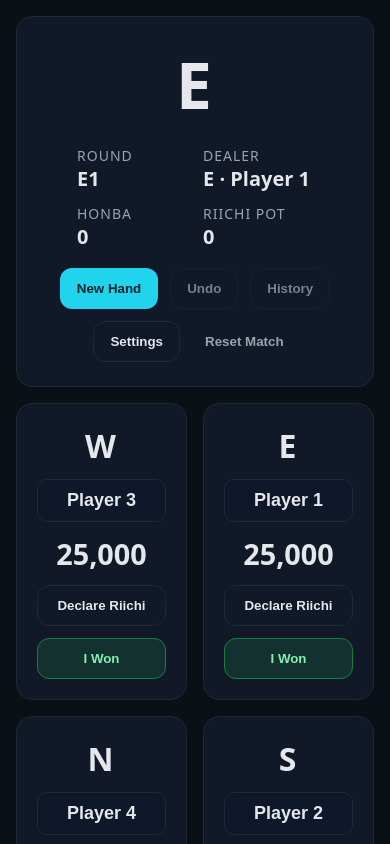
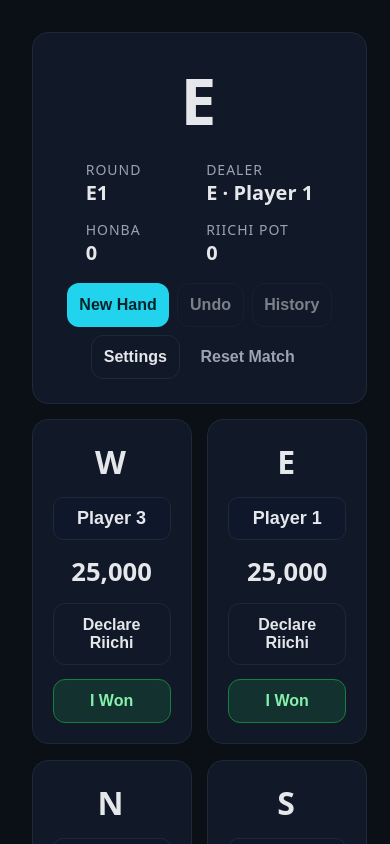
Before and after one commit to RaesakAce/raesakace.github.io, a Svelte app: page / in a window 390 px wide. Shown: the top 844 px of the page. Built offline with nearby package versions, Linux system fonts and the light colour scheme.

Commit message:
refactor layout and styles for responsive design

```diff
--- a/src/App.svelte
+++ b/src/App.svelte
@@ -21,6 +21,7 @@
   }
 </script>
 
+<div class="table-shell">
   <div class="table-grid">
     <div class="seat north">
       <SeatCard side="north" orientation="north" on:win={handleSeatWin} />
@@ -67,6 +68,7 @@
       <SeatCard side="south" orientation="south" on:win={handleSeatWin} />
     </div>
   </div>
+</div>
 
 {#if historyOpen}
   <Modal title="Hand History" on:close={() => historyOpen = false}>
--- a/src/app.css
+++ b/src/app.css
@@ -2,9 +2,64 @@
 * { box-sizing: border-box; }
 html, body, #app { height: 100%; margin: 0; }
 body { background: var(--bg); color: var(--text); font: 16px system-ui, -apple-system, Segoe UI, Roboto, Ubuntu, Cantarell, Noto Sans, sans-serif; }
-button { background: var(--panel); color: var(--text); border: 1px solid #1f2937; border-radius: 12px; padding: 12px 16px; font-weight: 600; cursor: pointer; transition: background .15s ease, border-color .15s ease; }
+
+#app {
+  min-height: 100%;
+  display: flex;
+  justify-content: center;
+  align-items: center;
+  position: relative;
+}
+
+@media (orientation: portrait) {
+  #app { align-items: stretch; }
+}
+
+.table-shell {
+  width: 100%;
+  height: 100%;
+  display: flex;
+  align-items: center;
+  justify-content: center;
+  padding: clamp(16px, 3vw, 32px);
+  box-sizing: border-box;
+}
+
+@media (orientation: landscape) {
+  .table-shell {
+    width: min(100vw, calc(100vh * 16 / 9));
+    height: min(100vh, calc(100vw * 9 / 16));
+    padding: clamp(12px, 3vh, 28px);
+  }
+}
+
+@media (orientation: portrait) {
+  .table-shell {
+    width: 100%;
+    height: 100%;
+    padding: clamp(16px, 4vw, 32px);
+  }
+}
+
+button {
+  background: var(--panel);
+  color: var(--text);
+  border: 1px solid #1f2937;
+  border-radius: 12px;
+  padding: clamp(6px, 1.8vh, 12px) clamp(10px, 3vw, 16px);
+  font-size: clamp(0.8rem, 1.9vh, 1rem);
+  font-weight: 600;
+  cursor: pointer;
+  transition: background .15s ease, border-color .15s ease;
+}
 button:disabled { opacity: .5; cursor: not-allowed; }
-input, select { background: #0f172a; color: var(--text); border: 1px solid #1f2937; border-radius: 10px; padding: 10px; }
+input, select {
+  background: #0f172a;
+  color: var(--text);
+  border: 1px solid #1f2937;
+  border-radius: 10px;
+  padding: clamp(6px, 1.6vh, 10px);
+}
 .card { background: var(--panel); border: 1px solid #1f2937; border-radius: 16px; padding: 12px; }
 .grid { display: grid; gap: 12px; }
 .center { display: grid; place-items: center; }
@@ -26,17 +81,21 @@ input, select { background: #0f172a; color: var(--text); border: 1px solid #1f29
 
 .table-grid {
   display: grid;
-  grid-template-columns: minmax(130px, 1fr) minmax(320px, 1.2fr) minmax(130px, 1fr);
+  grid-template-columns: minmax(120px, 1fr) minmax(300px, 1.25fr) minmax(120px, 1fr);
   grid-template-rows: auto 1fr auto;
   grid-template-areas:
     ". north ."
     "west center east"
     ". south .";
-  gap: 20px;
+  gap: clamp(12px, 2vw, 20px);
   align-items: center;
   justify-items: center;
+  width: 100%;
   height: 100%;
-  padding: 24px;
+  max-width: 100%;
+  max-height: 100%;
+  padding: clamp(12px, 2.8vh, 24px);
+  box-sizing: border-box;
 }
 
 .seat { width: 100%; }
@@ -50,9 +109,11 @@ input, select { background: #0f172a; color: var(--text); border: 1px solid #1f29
   display: flex;
   flex-direction: column;
   align-items: center;
-  gap: 18px;
+  gap: clamp(10px, 2vh, 18px);
   text-align: center;
-  padding: 24px;
+  padding: clamp(14px, 3vh, 24px);
+  width: 100%;
+  box-sizing: border-box;
 }
 
 .round-display {
@@ -63,43 +124,48 @@ input, select { background: #0f172a; color: var(--text); border: 1px solid #1f29
 
 .round-info {
   display: grid;
-  grid-template-columns: repeat(2, minmax(120px, 1fr));
-  gap: 12px 16px;
+  grid-template-columns: repeat(2, minmax(0, 1fr));
+  gap: clamp(6px, 1.6vh, 16px);
   text-align: left;
 }
-.round-info .label { color: var(--muted); font-size: 14px; text-transform: uppercase; letter-spacing: 1px; }
-.round-info .value { font-size: 20px; font-weight: 700; }
+.round-info .label {
+  color: var(--muted);
+  font-size: clamp(11px, 1.8vh, 14px);
+  text-transform: uppercase;
+  letter-spacing: 1px;
+}
+.round-info .value { font-size: clamp(14px, 3vh, 20px); font-weight: 700; }
 
 .controls {
   display: flex;
   flex-wrap: wrap;
   justify-content: center;
-  gap: 12px;
+  gap: clamp(8px, 2vw, 14px);
 }
 
 .seat-card {
   display: flex;
   flex-direction: column;
   align-items: center;
-  gap: 12px;
-  padding: 20px;
+  gap: clamp(6px, 2vh, 14px);
+  padding: clamp(12px, 3vh, 20px);
   text-align: center;
-  min-width: 160px;
+  min-width: clamp(130px, 18vw, 200px);
   transform-origin: center;
 }
-.seat-card .seat-wind { font-size: 32px; font-weight: 800; letter-spacing: 2px; }
+.seat-card .seat-wind { font-size: clamp(24px, 6vh, 32px); font-weight: 800; letter-spacing: 2px; }
 .seat-card .name {
   width: 100%;
   text-align: center;
-  font-size: 18px;
+  font-size: clamp(14px, 2.5vh, 18px);
   font-weight: 600;
   background: #0f172a;
   color: var(--text);
   border: 1px solid #1f2937;
   border-radius: 10px;
-  padding: 10px;
+  padding: clamp(8px, 1.8vh, 10px);
 }
-.seat-card .points { font-size: clamp(1.8rem, 3vw, 2.6rem); font-weight: 800; }
+.seat-card .points { font-size: clamp(1.6rem, 4vw, 2.6rem); font-weight: 800; }
 .seat-card .riichi,
 .seat-card .win { width: 100%; }
 .seat-card .riichi.active { background: rgba(34, 211, 238, 0.2); border-color: var(--accent); }
@@ -153,21 +219,66 @@ input, select { background: #0f172a; color: var(--text); border: 1px solid #1f29
 .panel-facing-south { transform: rotate(0deg); }
 
 @media (max-width: 840px) {
+  .seat-card.north,
+  .seat-card.south,
+  .seat-card.east,
+  .seat-card.west { transform: rotate(0deg); }
+  .round-info { grid-template-columns: repeat(2, minmax(0, 1fr)); }
+  .hand-inputs { grid-template-columns: 1fr; }
+  .hand-wizard .delta-grid { grid-template-columns: repeat(2, minmax(60px, 1fr)); }
+}
+
+@media (max-width: 840px) and (orientation: portrait) {
   .table-grid {
-    grid-template-columns: repeat(2, minmax(150px, 1fr));
+    grid-template-columns: repeat(2, minmax(160px, 1fr));
     grid-template-rows: repeat(3, auto);
     grid-template-areas:
       "center center"
       "north south"
       "west east";
-    gap: 16px;
-    padding: 16px;
+    gap: clamp(12px, 4vw, 24px);
+    padding: clamp(12px, 4vw, 24px);
   }
-  .seat-card.north,
-  .seat-card.south,
-  .seat-card.east,
-  .seat-card.west { transform: rotate(0deg); }
-  .round-info { grid-template-columns: repeat(2, minmax(110px, 1fr)); }
-  .hand-inputs { grid-template-columns: 1fr; }
-  .hand-wizard .delta-grid { grid-template-columns: repeat(2, minmax(60px, 1fr)); }
 }
+
+@media (orientation: landscape) and (max-width: 960px) {
+  .table-grid {
+    grid-template-columns: minmax(110px, 1fr) minmax(260px, 1.15fr) minmax(110px, 1fr);
+    gap: clamp(10px, 2vw, 16px);
+  }
+  .table-center { padding: clamp(14px, 3vh, 20px); }
+  .controls { gap: clamp(6px, 1.8vw, 12px); }
+  .seat-card { padding: clamp(12px, 2.6vh, 18px); gap: clamp(6px, 2vh, 12px); }
+  .seat-card .name { font-size: clamp(13px, 2.2vh, 16px); }
+  .seat-card .points { font-size: clamp(1.4rem, 4vw, 2.2rem); }
+}
+
+@media (orientation: landscape) and (max-height: 540px) {
+  body { font-size: 14px; }
+  .table-grid { padding: clamp(10px, 2vh, 16px); }
+  .table-center { gap: clamp(8px, 2vh, 16px); }
+  .round-display { font-size: clamp(2.4rem, 12vh, 3.6rem); }
+  .round-info .value { font-size: clamp(14px, 4vh, 18px); }
+  .controls { gap: clamp(6px, 2vw, 10px); }
+  .controls button {
+    flex: 1 1 clamp(120px, 28vw, 180px);
+    padding: clamp(6px, 1.6vh, 10px) clamp(10px, 2.6vw, 14px);
+    font-size: clamp(0.75rem, 1.8vh, 0.9rem);
+  }
+  .seat-card {
+    padding: clamp(8px, 2vh, 16px);
+    display: grid;
+    grid-template-columns: repeat(2, minmax(0, 1fr));
+    grid-template-areas:
+      "wind name"
+      "points points"
+      "riichi win";
+    align-items: center;
+    gap: clamp(6px, 1.6vh, 10px);
+  }
+  .seat-card .seat-wind { grid-area: wind; justify-self: center; font-size: clamp(18px, 6vh, 24px); }
+  .seat-card .name { grid-area: name; }
+  .seat-card .points { grid-area: points; font-size: clamp(1.15rem, 4.4vh, 1.8rem); }
+  .seat-card .riichi { grid-area: riichi; }
+  .seat-card .win { grid-area: win; }
+}
```
Lines whose indentation alone changed are shown as unchanged.
